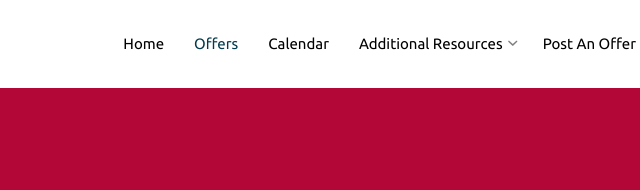
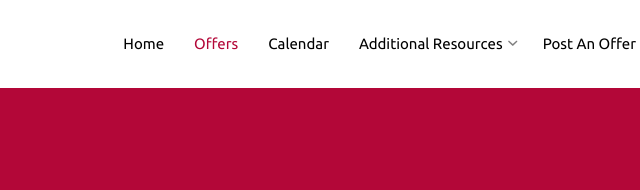
Before and after one commit to Hack-for-Humanity-2022/BroncoShare, a website: page offers.html in a window 1280 px wide. Shown: the top 190 px of the page, 474-1114 px from the left. Drawn offline with Linux system fonts and the light colour scheme; files whose address does not match are found by name.

Commit message:
Update style.css

```diff
--- a/css/style.css
+++ b/css/style.css
@@ -512,7 +512,7 @@ a:hover, a:focus, a:active {
 
 .probootstrap-navbar .navbar-nav > li.active > a {
   background: none !important;
-  color: #033b4c !important;
+  color: #b30738 !important;
 }
 
 @media screen and (max-width: 768px) {
```
